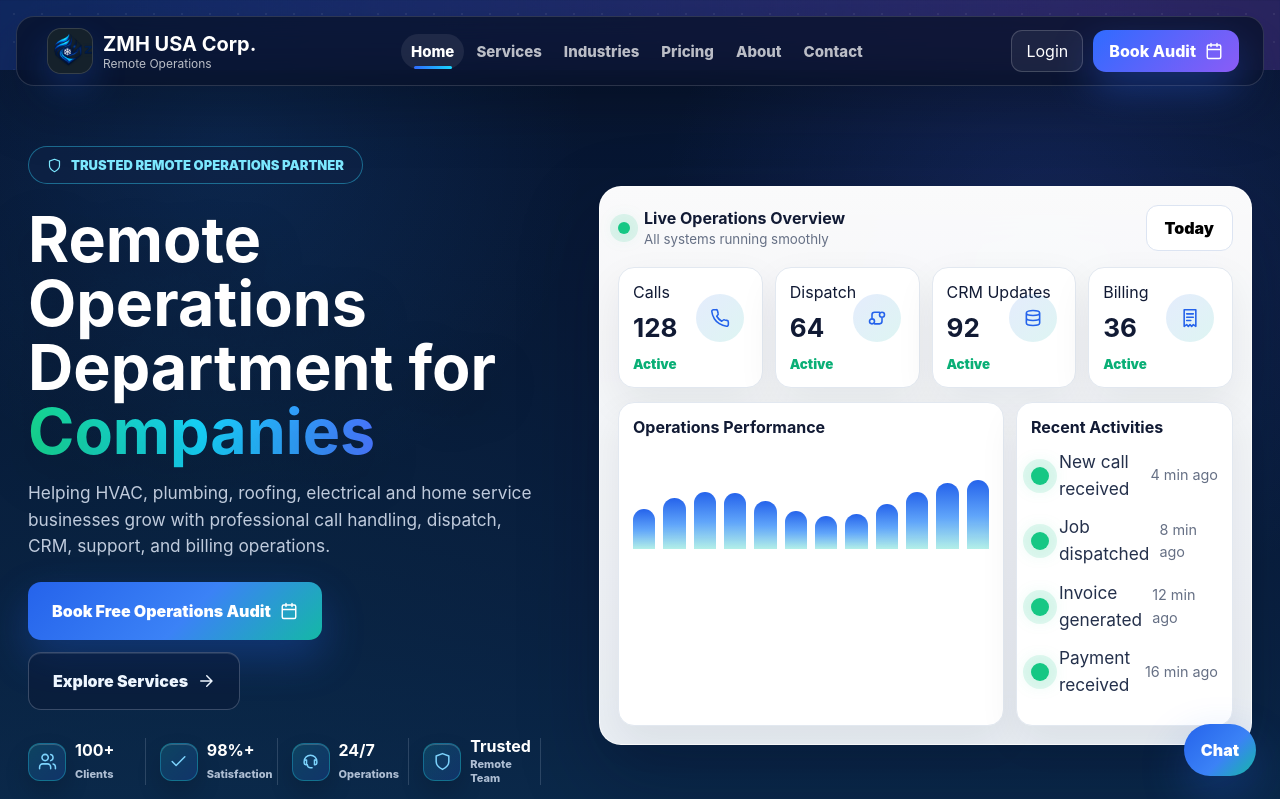
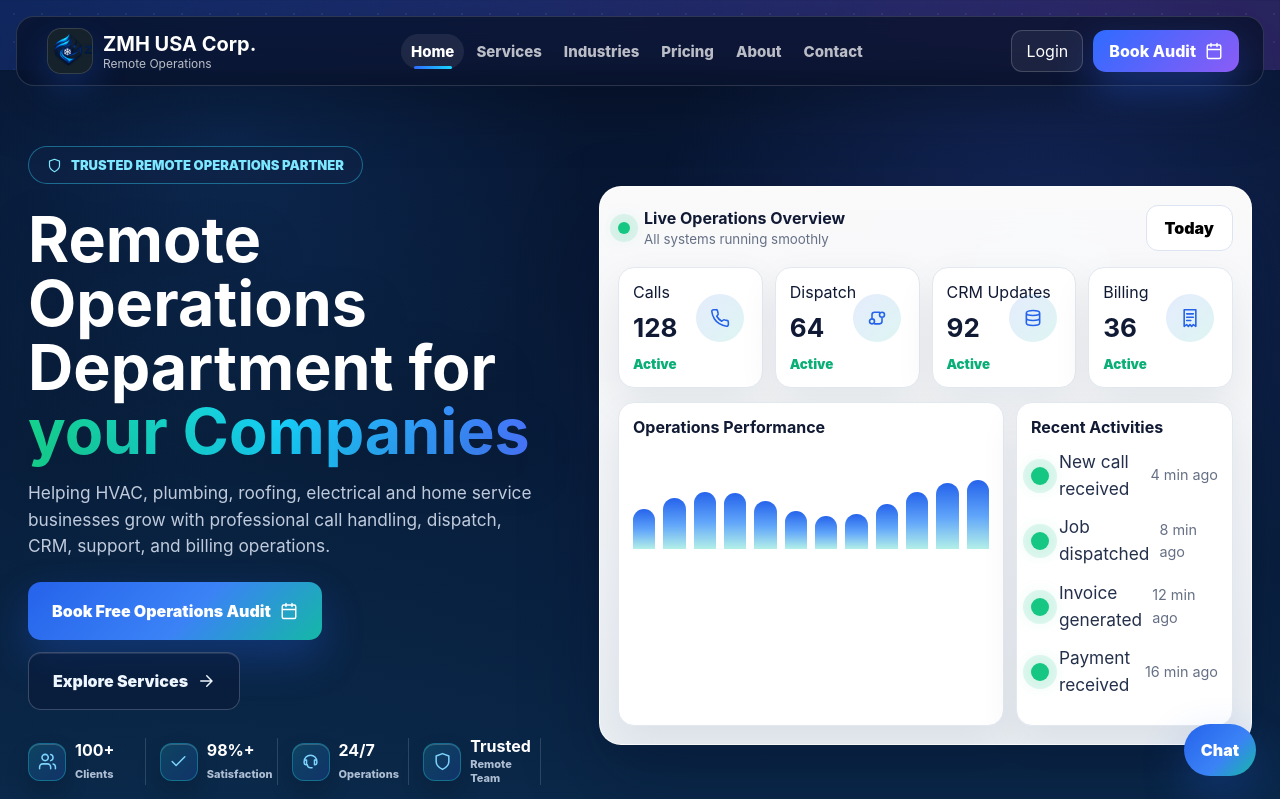
Before and after one commit to zmhcorp123/Zmh_F, a React (Vite) app: page / in a window 1280 px wide. Shown: the top 799 px of the page. Built offline with nearby package versions, Linux system fonts and the light colour scheme.

Commit message:
Update project

```diff
--- a/src/pages/Home.jsx
+++ b/src/pages/Home.jsx
@@ -86,7 +86,7 @@
         <div className="mesh-bg" aria-hidden="true" />
         <motion.div className="hero-copy" initial={{ opacity: 0, y: 22 }} animate={{ opacity: 1, y: 0 }} transition={{ duration: 0.65 }}>
           <span className="hero-badge"><Icon name="shield" size={15} /> Trusted Remote Operations Partner</span>
-          <h1>Remote Operations Department for <span>Companies</span> </h1>
+          <h1>Remote Operations Department for <span>your Companies</span> </h1>
           <p>Helping HVAC, plumbing, roofing, electrical and home service businesses grow with professional call handling, dispatch, CRM, support, and billing operations.</p>
           <div className="hero-actions"><Button to="/book-meeting" icon="calendar">Book Free Operations Audit</Button><Button to="/services" variant="secondary">Explore Services</Button></div>
           <div className="trust-strip">{[["100+", "Clients", "users"], ["98%+", "Satisfaction", "check"], ["24/7", "Operations", "headset"], ["Trusted", "Remote Team", "shield"]].map(([value, label, icon]) => <div key={label}><b className="trust-icon"><Icon name={icon} size={22} /></b><strong>{value}</strong><span>{label}</span></div>)}</div>
```
